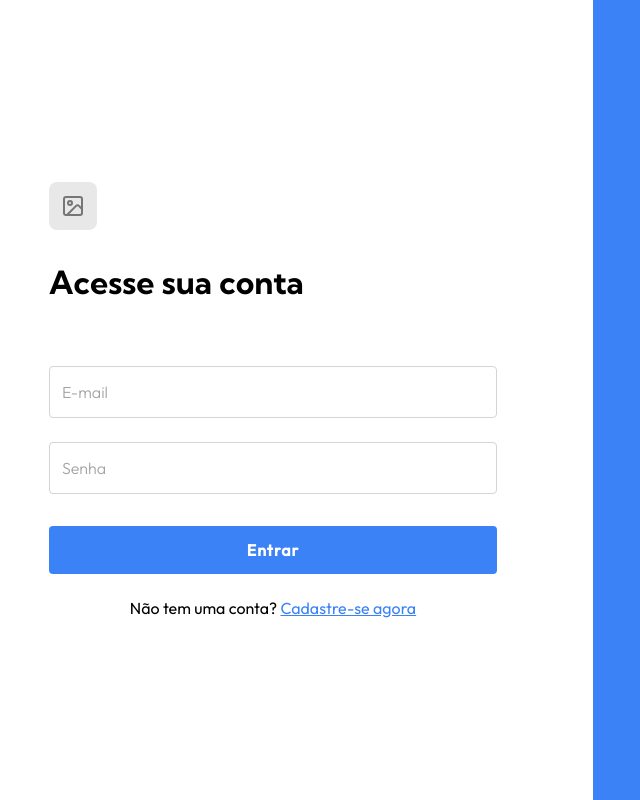
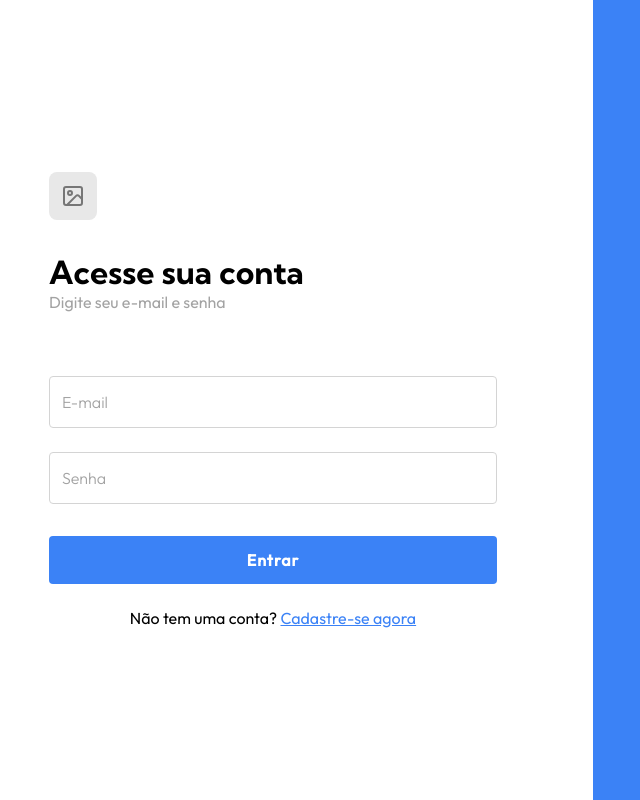
Before and after one commit to ViniciusBraznick/jobs, a React (Vite) app: page /login in a window 1280 px wide. Shown: the whole page, without its empty margins (47-687 px from the left). Built offline with nearby package versions, Linux system fonts and the light colour scheme; the HTML template or start-up script is replaced by a standard one.

Commit message:
feat: adding transition animation between login and register routes

```diff
--- a/src/view/pages/Login/index.tsx
+++ b/src/view/pages/Login/index.tsx
@@ -11,6 +11,7 @@ export function Login() {
       <Container>
         <AuthHeader.Root>
           <AuthHeader.Title title="Acesse sua conta"/>
+          <AuthHeader.Text text="Digite seu e-mail e senha"/>
         </AuthHeader.Root>
         <form>
           <Input type="text" name="email" placeholder="E-mail" maxLength={52} autoComplete="off"/>
--- a/src/view/pages/Login/styles.ts
+++ b/src/view/pages/Login/styles.ts
@@ -1,9 +1,23 @@
+import { keyframes } from "@stitches/react";
 import { styled } from "../../styles/stitches.config";
+
+
+const fadeIn = keyframes({
+  '0%': { transform: 'translateX(-100%)'  },
+  '100%': { transform: 'translateX(0)' },
+});
+
+const opacityIn = keyframes({
+  '0%': { opacity: 0  },
+  '100%': { opacity: 1 },
+});
 
 export const Wrapper = styled('main', {
   display: 'flex',
   alignItems: 'center',
   justifyContent: 'center',
+  opacity: 0,
+  animation: `${fadeIn} 300ms 100ms ease forwards , ${opacityIn} 800ms 90ms ease forwards `
 });
 
 export const Container =styled('div', {
```
